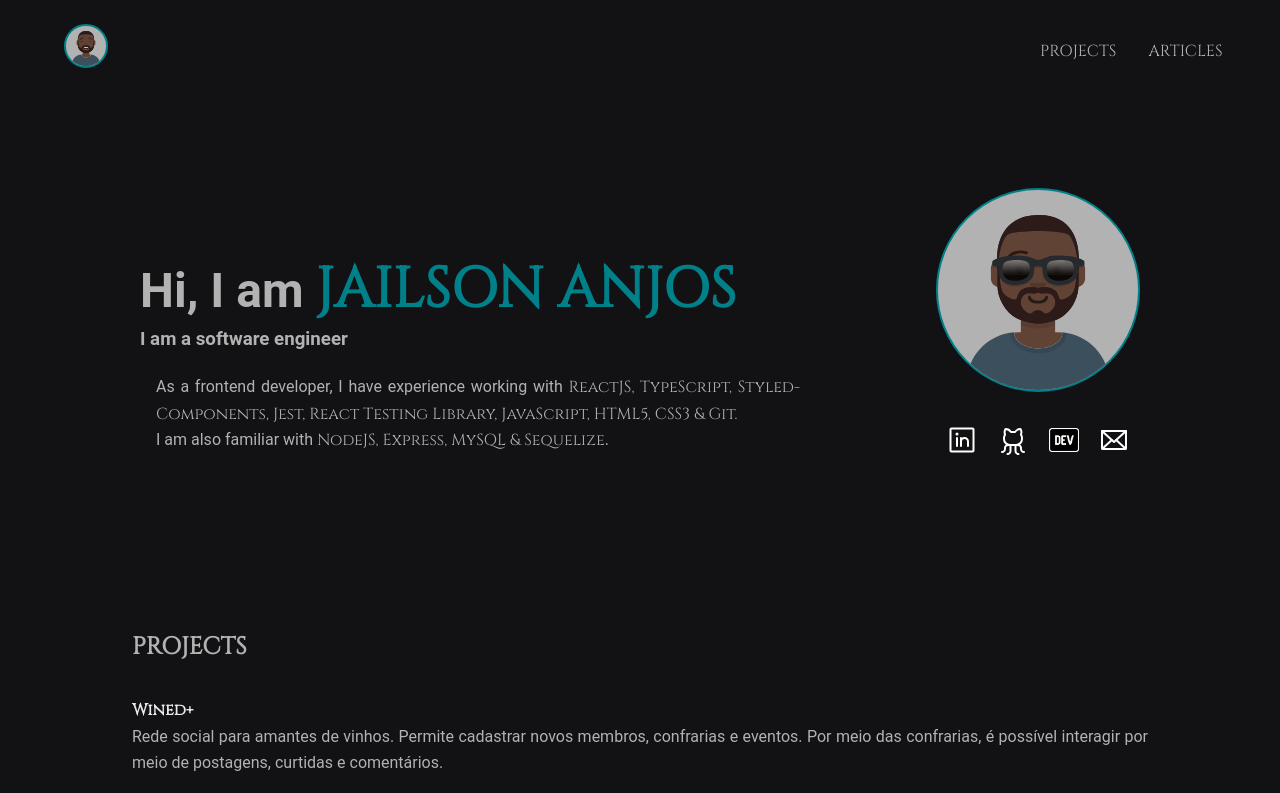
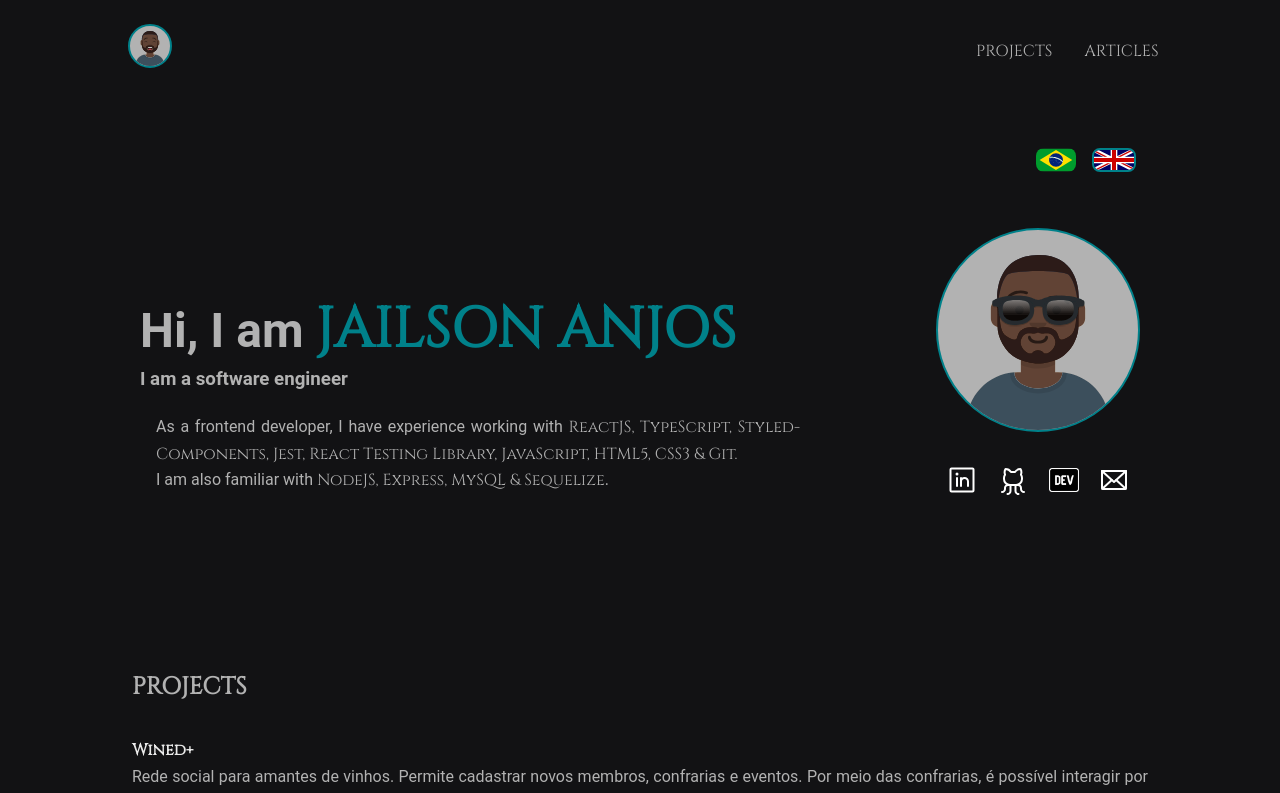
Before and after one commit to jairocket/jailsonanjos, a React (Vite) app: page / in a window 1280 px wide. Shown: the top 793 px of the page. Built offline with nearby package versions, Linux system fonts and the light colour scheme.

Commit message:
feat(): Add banners

```diff
--- a/src/App.tsx
+++ b/src/App.tsx
@@ -25,6 +25,7 @@ import { Skills } from './components/Skills'
 
 import { mainStacks, knownStacks, projects, articles } from './data'
 import { Footer } from './components/Footer'
+import { LanguageSelector } from './components/LanguageSelector'
 
 function App() {
   const {t} = useTranslation()
@@ -33,7 +34,9 @@ function App() {
     <ThemeProvider theme={defaultTheme}>
       <GlobalStyle />
       <Header />
+
       <AppContainer className="App">
+
         <IdContainer>
           <Avatar size={'large'} src={coolAvatar} />
           <HeadingAndData>
--- a/src/components/Avatar/index.tsx
+++ b/src/components/Avatar/index.tsx
@@ -1,9 +1,10 @@
+import { LanguageSelector } from '../LanguageSelector'
 import { SocialMediaLinks } from '../SocialMediaLinks'
 import {
   AvatarContainer,
   AvatarSmall,
   AvatarLarge,
-  AvatarViewContaiber,
+  AvatarViewContainer,
 } from './styles'
 
 type AvatarPropsType = {
@@ -15,11 +16,11 @@ export function Avatar({ src, size }: AvatarPropsType) {
   const AvatarPicture = size === 'small' ? AvatarSmall : AvatarLarge
 
   return (
-    <AvatarViewContaiber>
+    <AvatarViewContainer>
       <AvatarContainer>
         <AvatarPicture src={src} />
       </AvatarContainer>
       {size !== 'small' && <SocialMediaLinks isLargeScreen />}
-    </AvatarViewContaiber>
+    </AvatarViewContainer>
   )
 }
--- a/src/components/Avatar/styles.ts
+++ b/src/components/Avatar/styles.ts
@@ -2,7 +2,7 @@ import styled from 'styled-components'
 
 export const AvatarContainer = styled.div`
   border-radius: 50%;
-  border: solid 2px #00818a;
+  border: solid 2px ${(props) => props.theme['blue']};;
   display: flex;
   overflow: hidden;
   justify-content: center;
@@ -11,7 +11,7 @@ export const AvatarContainer = styled.div`
   background-color: ${(props) => props.theme['gray-300']};
 `
 
-export const AvatarViewContaiber = styled.div`
+export const AvatarViewContainer = styled.div`
   display: flex;
   flex-direction: column;
   align-items: center;
@@ -19,7 +19,7 @@ export const AvatarViewContaiber = styled.div`
 
 export const AvatarContainerSmall = styled.div`
   border-radius: 50%;
-  border: solid 2px #00818a;
+  border: solid 2px ${(props) => props.theme['blue']};;
   display: flex;
   overflow: hidden;
   justify-content: center;
--- a/src/components/Flag/index.tsx
+++ b/src/components/Flag/index.tsx
@@ -1,10 +1,13 @@
+import { FlagContainer, FlagImage } from "./styles";
+
 type FlagType = {
     image: string;
     isSelected: boolean;
-    onClick: (language: string) => void
-
+    onClick: () => void
 }
 
-export const Flag = ({image, isSelected}: FlagType) => (
-    <img alt="flag" src={ image } className={isSelected ? 'flag selected' : 'flag'}/>
+export const Flag = ({ image, isSelected, onClick }: FlagType) => (
+    <FlagContainer isSelected={isSelected} onClick={onClick}>
+        <FlagImage alt="flag" src={ image } />
+    </FlagContainer>
 )
--- /dev/null
+++ b/src/components/Flag/styles.ts
@@ -0,0 +1,26 @@
+import styled, { DefaultTheme, css } from 'styled-components'
+
+const flagModifiers = {
+    selected: (theme: DefaultTheme) => css`
+        border: 2px ${theme.blue} solid;
+        outline: none;
+    `
+}
+
+export const FlagContainer = styled.div<{ isSelected: boolean }>`
+    display: flex;
+    justify-content: center;
+    overflow: hidden;
+    border-radius: 8px;
+
+    ${({ isSelected, theme }) => isSelected && flagModifiers.selected(theme)}
+    width: fit-content;
+
+    :hover {
+        cursor: pointer;
+    }
+
+`
+export const FlagImage = styled.img`
+    width: 2.5rem;
+`
--- a/src/components/Header/index.tsx
+++ b/src/components/Header/index.tsx
@@ -5,6 +5,7 @@ import { HeaderContainer } from './styles'
 import { useState } from 'react'
 import { NavBar } from '../NavBar'
 import sandwichButton from '../../assets/sandwich-button.svg'
+import { LanguageSelector } from '../LanguageSelector'
 
 
 export function Header() {
@@ -12,11 +13,14 @@ export function Header() {
   const handleClick = () => setShowNavbar(!showNavbar)
 
   return (
+    <>
       <HeaderContainer>
         <Avatar src={happyAvatar} size={'small'} />
         <NavBar isMobile />
         <Button src={sandwichButton} handleClick={handleClick} />
         {showNavbar && <NavBar handleClick={handleClick} />}
       </HeaderContainer>
+      <LanguageSelector />
+    </>
   )
 }
--- a/src/components/Header/styles.ts
+++ b/src/components/Header/styles.ts
@@ -14,7 +14,7 @@ export const HeaderContainer = styled.header`
   }
 
   @media screen and (min-width: 768px) {
-    padding: 0 4rem;
+    padding: 0 8rem;
     margin-bottom: 3rem;
   }
 `
--- a/src/components/LanguageSelector/index.tsx
+++ b/src/components/LanguageSelector/index.tsx
@@ -9,22 +9,18 @@ export const LanguageSelector = () => {
   const { i18n } = useTranslation()
 
   const handleChangeLanguage = (language: string) => {
-    console.log(language)
     i18n.changeLanguage(language)
   }
-
 
   const selectedLanguage = i18n.language
 
   return (
     <FlagsContainer>
-
       <Flag
         image={BrFlag}
         isSelected={selectedLanguage === 'pt-BR'}
         onClick={() => handleChangeLanguage('pt-BR')}
       />
-
       <Flag
         image={UkFlag}
         isSelected={selectedLanguage === 'en-US'}
--- a/src/components/LanguageSelector/styles.ts
+++ b/src/components/LanguageSelector/styles.ts
@@ -1,8 +1,14 @@
 import styled from 'styled-components'
 
 export const FlagsContainer = styled.div`
-    justify-items: center;
     display: flex;
-    width: 2rem;
-    gap: 4px;
+    justify-content: right;
+    gap: 16px;
+    margin-bottom: 16px;
+    margin-right: 16px;
+    padding: 2px;
+
+    @media screen and (min-width: 768px) {
+        padding: 0 8rem;
+    }
 `
--- a/src/components/NavBar/index.tsx
+++ b/src/components/NavBar/index.tsx
@@ -1,5 +1,6 @@
 import { useTranslation } from 'react-i18next'
 import { MobileNavBar, LinkContainer, ListItem, NavContainer } from './styles'
+import { LanguageSelector } from '../LanguageSelector'
 
 type NavBarType = {
   isMobile?: boolean
```
Lines whose indentation alone changed are shown as unchanged.
